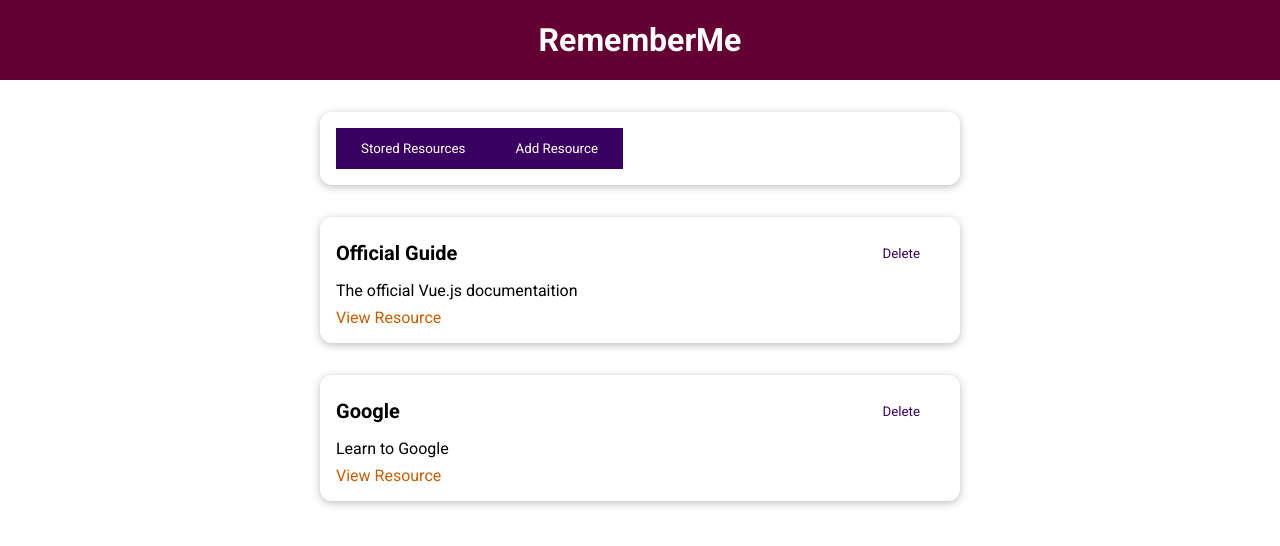
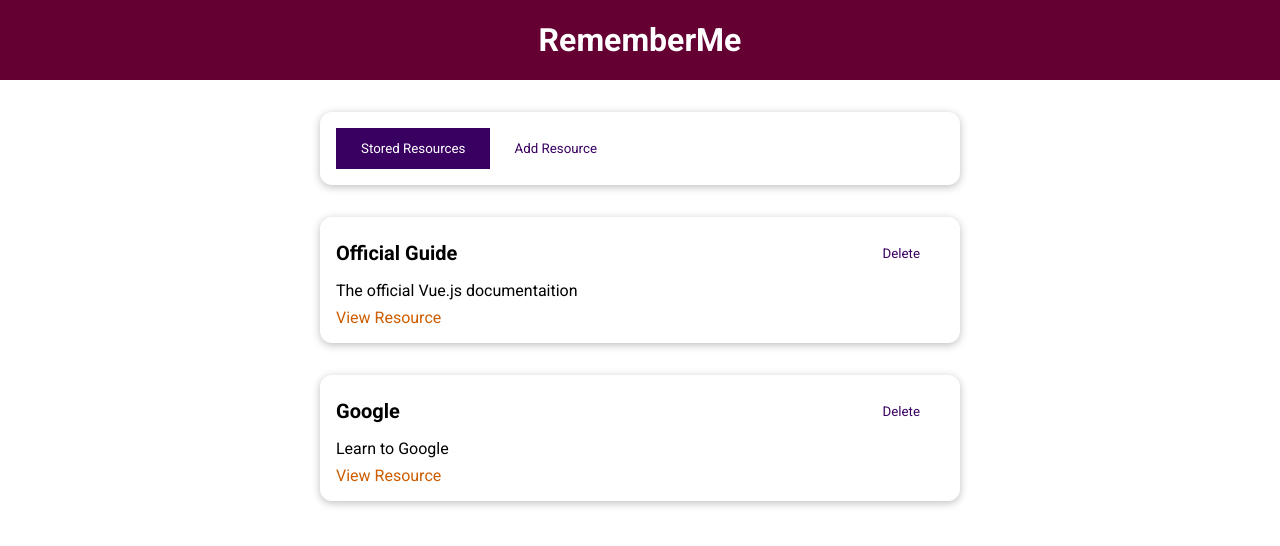
Before and after one commit to SabaMuladze/The-Learning-Resources-App, a Vue app: page / in a window 1280 px wide. Shown: the top 546 px of the page. Built offline with nearby package versions, Linux system fonts and the light colour scheme.

Commit message:
feat:tab button colors

```diff
--- a/src/components/learning-recourcess/TheResources.vue
+++ b/src/components/learning-recourcess/TheResources.vue
@@ -1,7 +1,7 @@
 <template>
     <base-card>
-        <base-button @click="setSelectedTab('stored-resources')">Stored Resources</base-button>
-        <base-button @click="setSelectedTab('add-resource')">Add Resource</base-button>
+        <base-button @click="setSelectedTab('stored-resources')" :mode="storedResButton">Stored Resources</base-button>
+        <base-button @click="setSelectedTab('add-resource')" :mode="addResButton">Add Resource</base-button>
     </base-card>
     <component :is="selectedTab"></component>
 </template>
@@ -42,6 +42,14 @@
     components:{
         StoredResources,
         AddResource
+    },
+    computed:{
+        storedResButton(){
+            return this.selectedTab === 'stored-resources' ? null : 'flat'
+        },
+        addResButton(){
+            return this.selectedTab === 'add-resource' ? null : 'flat'
+        }
     }
 }
 </script>
```
